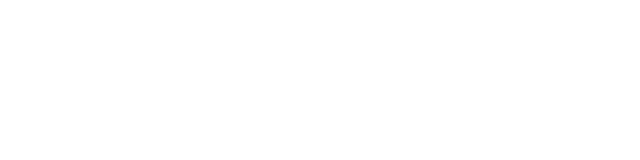
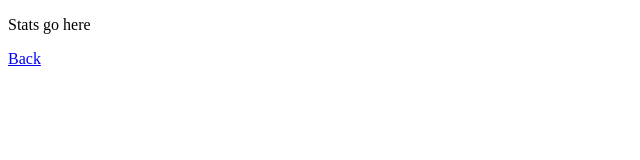
Before and after one commit to Vieraaaas/rock-paper-scissors, a Vue app: page /stats in a window 1280 px wide. Before the commit this address had no page. Shown: the top 160 px of the page, without its empty margins (0-640 px from the left). Built offline with nearby package versions, Linux system fonts and the light colour scheme.

Commit message:
feat: create stats view

```diff
--- a/src/router/index.js
+++ b/src/router/index.js
@@ -2,6 +2,7 @@ import { createRouter, createWebHistory } from 'vue-router'
 
 import StartView from '@/views/StartView.vue'
 import PlayView from '@/views/PlayView.vue'
+import StatsView from '@/views/StatsView.vue'
 
 const router = createRouter({
   history: createWebHistory(import.meta.env.BASE_URL),
@@ -15,6 +16,11 @@ const router = createRouter({
       path: '/play',
       name: 'Play',
       component: PlayView
+    },
+    {
+      path: '/stats',
+      name: 'Stats',
+      component: StatsView
     }
   ]
 })
--- a/src/views/StartView.vue
+++ b/src/views/StartView.vue
@@ -2,7 +2,7 @@
   <h1>ROCK PAPER SCISSORS</h1>
   <main>
     <router-link :to="{ name: 'Play' }">Play</router-link>
-    <router-link>Stats</router-link>
+    <router-link :to="{ name: 'Stats' }">Stats</router-link>
     <router-link>Settings</router-link>
   </main>
 </template>
--- /dev/null
+++ b/src/views/StatsView.vue
@@ -0,0 +1,4 @@
+<template>
+  <p>Stats go here</p>
+  <router-link :to="{ name: 'Start' }">Back</router-link>
+</template>
```
